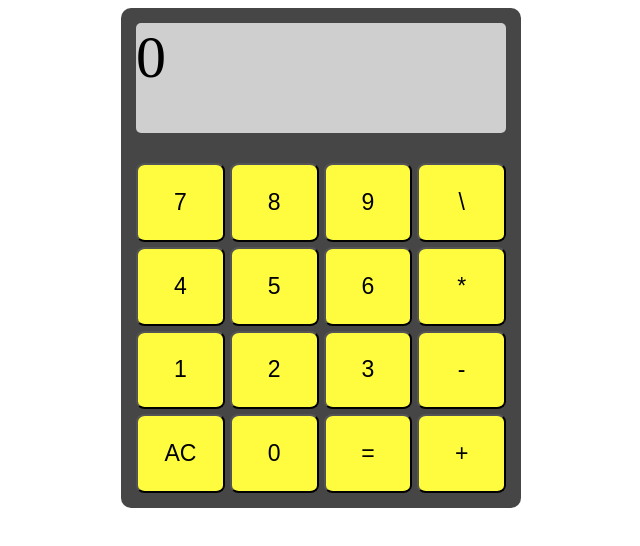
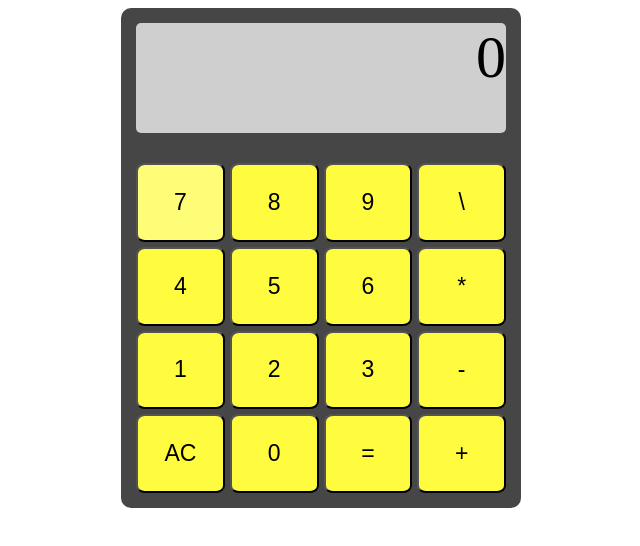
Before and after one commit to Sanchopper/calculator, a plain HTML site: page index.html in a window 1280 px wide. In both pictures the pointer is over the button 499 px from the left and 202 px from the top of the page. Shown: the whole page, without its empty margins (319-959 px from the left). Drawn offline with Linux system fonts and the light colour scheme.

Commit message:
added btn styles

```diff
--- a/style.css
+++ b/style.css
@@ -21,12 +21,17 @@ body {
     margin: 15px;
 }
 
+.btn:hover {
+    background-color: rgb(255, 253, 119);
+}
+
 .monitor {
     flex: 1;
     background-color: rgb(207, 207, 207);
     margin: 15px;
     border-radius: 5px;
     font-size: 60px;
+    text-align: right;
 }
 
 
```
